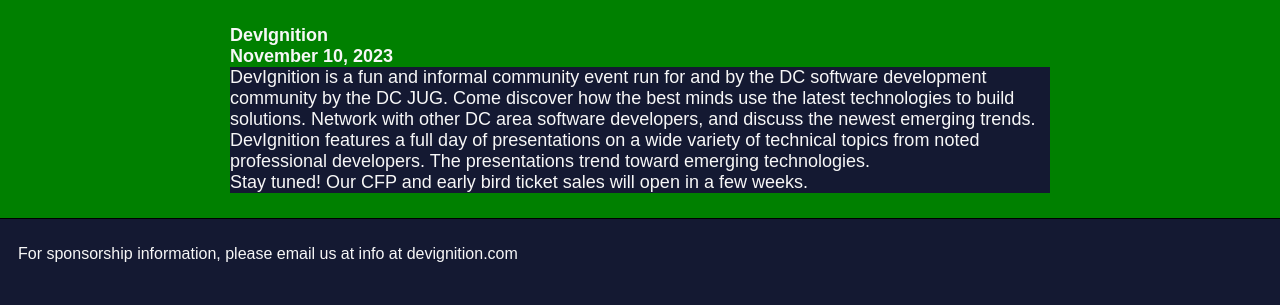
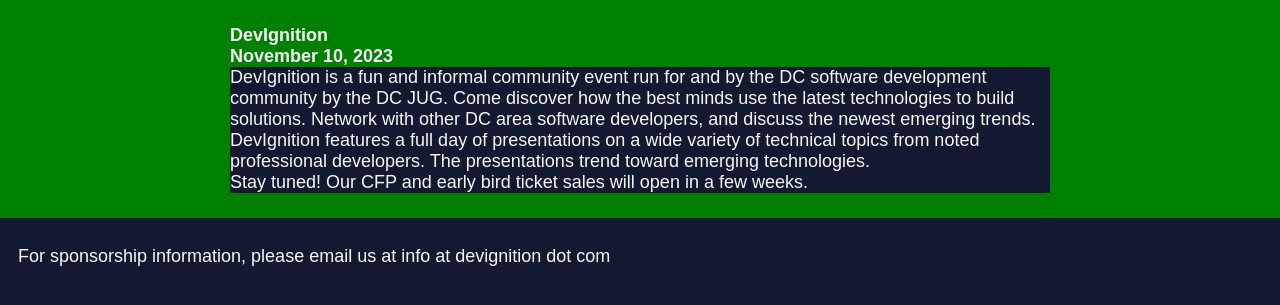
Before and after one commit to gothamgo/devignition, a Jekyll site: the page built from index.html, in a window 1280 px wide. Shown: the top 305 px of the page. Built offline with Jekyll 4.4.1, drawn with Linux system fonts in a browser that asks for light colours; some web fonts are replaced.

Commit message:
Update footer.html

```diff
--- a/_includes/footer.html
+++ b/_includes/footer.html
@@ -2,7 +2,6 @@
   footer p {
     margin-top: 0.5em;
     margin-bottom: 0.5em;
-    font-size: 16px;
     text-align: left;
   }
   footer {
@@ -18,7 +17,7 @@
 <div class="footer">
   <div class="center">
     <footer>
-      <p>For sponsorship information, please email us at info at devignition.com</p>
+      <p>For sponsorship information, please email us at info at devignition dot com</p>
     </footer>
   </div>
 </div>
```
